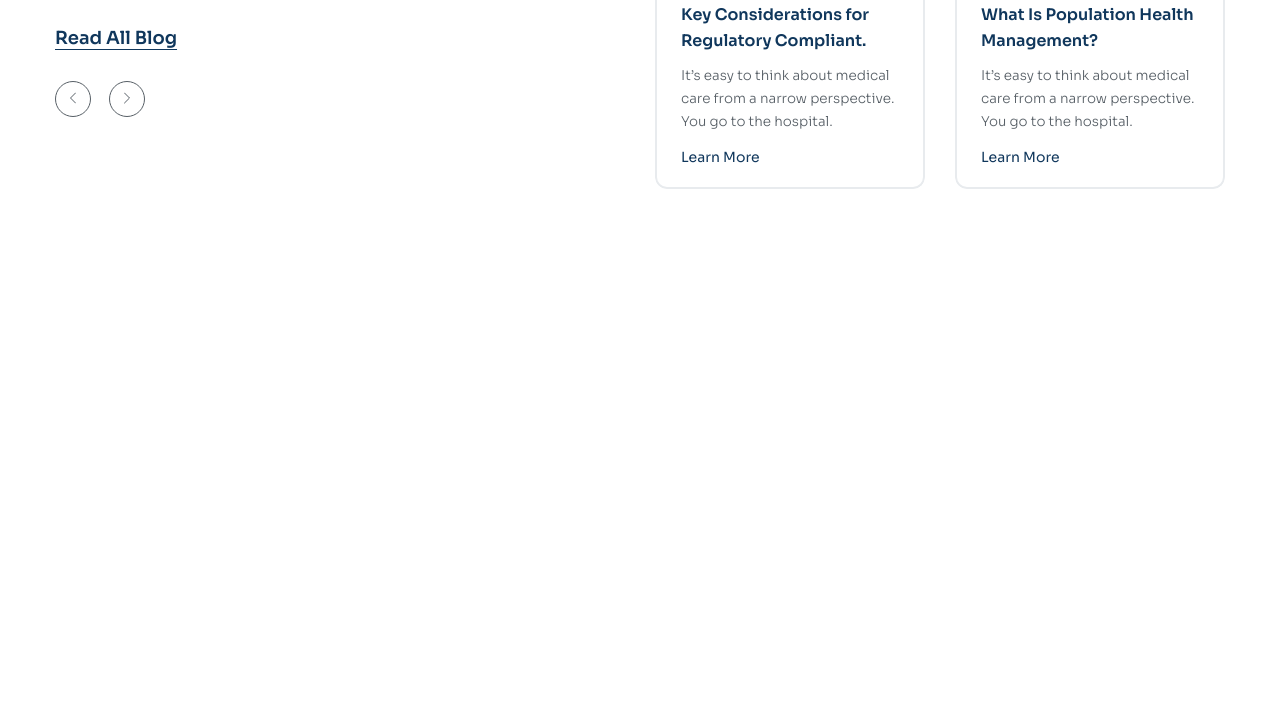
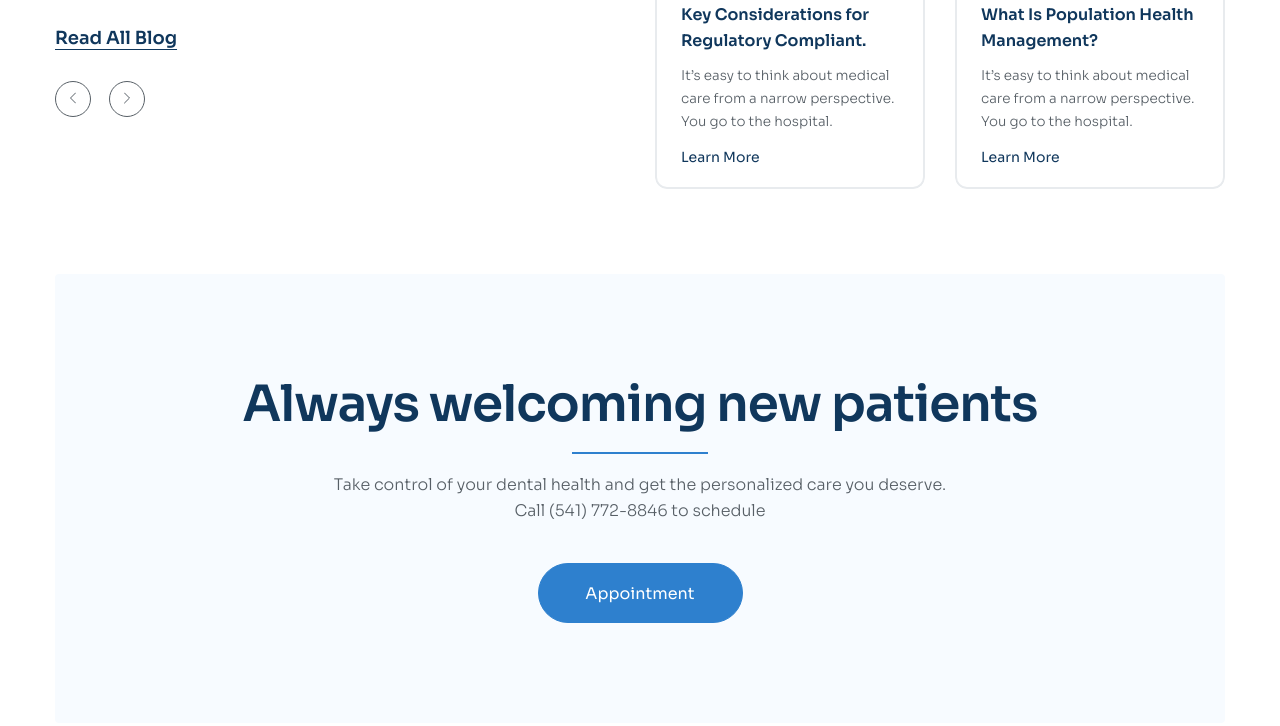
Before and after one commit to vuluongvu/Project-3, a plain HTML site: page index.html in a window 1280 px wide. Shown: the part 5223-5949 px from the top of the page. Before the commit the page ends 5800 px from the top, so only its background shows below. Drawn offline with Linux system fonts and the light colour scheme.

Commit message:
appointment

```diff
--- a/asset/css/style.css
+++ b/asset/css/style.css
@@ -671,3 +671,45 @@ a {
 .news-item__more:hover {
     color: #2E80CE;
 }
+
+.appointment__desc {
+    max-width: 617px;
+    margin: 18px auto 38px;
+    font-size: 1.6rem;
+}
+
+/* Appointment */
+Add commentMore actions .appointment {
+    margin: 85px 0 170px;
+}
+
+.appointment__inner {
+    padding: 100px 70px;
+    border-radius: 4px;
+    background: #f7fbff;
+    text-align: center;
+}
+
+.appointment__heading {
+    position: relative;
+    padding-bottom: 20px;
+}
+
+.appointment__heading::after {
+    position: absolute;
+    left: 0;
+    right: 0;
+    bottom: 0;
+    margin: 0 auto;
+    display: block;
+    content: "";
+    width: 136px;
+    height: 2px;
+    background: #2e80ce;
+}
+
+.appointment__desc {
+    max-width: 617px;
+    margin: 18px auto 38px;
+    font-size: 1.6rem;
+}
--- a/index.html
+++ b/index.html
@@ -101,7 +101,7 @@
         </div>
     </header>
 
-    <main style="height: 5000px;">
+    <main style="height: 10000px;">
         <!-- Services Section -->
         <section class="services">
             <div class="container">
@@ -422,6 +422,21 @@
                 </div>
             </div>
         </section>
+
+        <!--Appointment-->
+        <section class="appointment">
+            <div class="container">
+                <div class="appointment__inner">
+                    <h2 class="appointment__heading section-heading">Always welcoming new patients</h2>
+                    <p class="appointment__desc section-desc">Take control of your dental health and get the
+                        personalized care you
+                        deserve. Call (541) 772-8846 to schedule</p>
+
+                    <a href="#!" class="appointment__btn btn">Appointment</a>
+                </div>
+            </div>
+        </section>
+
     </main>
 </body>
 
```
